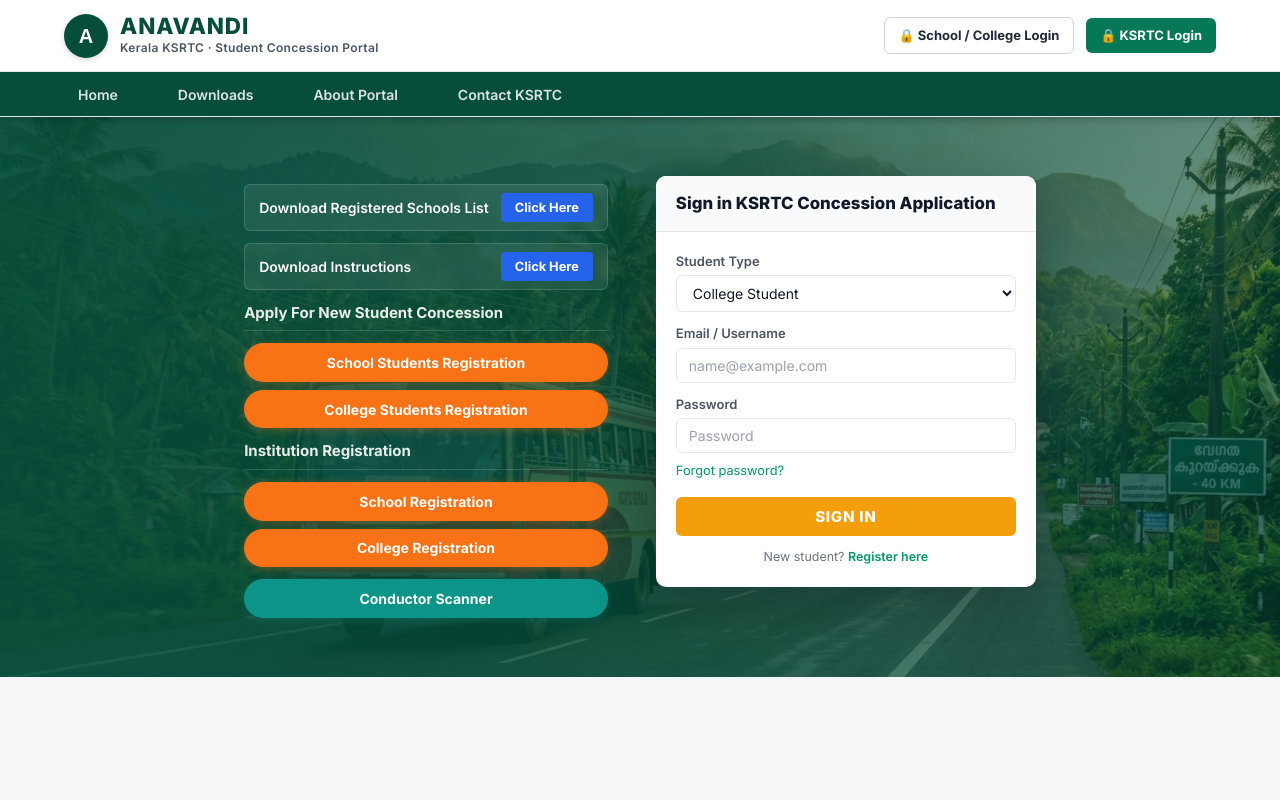
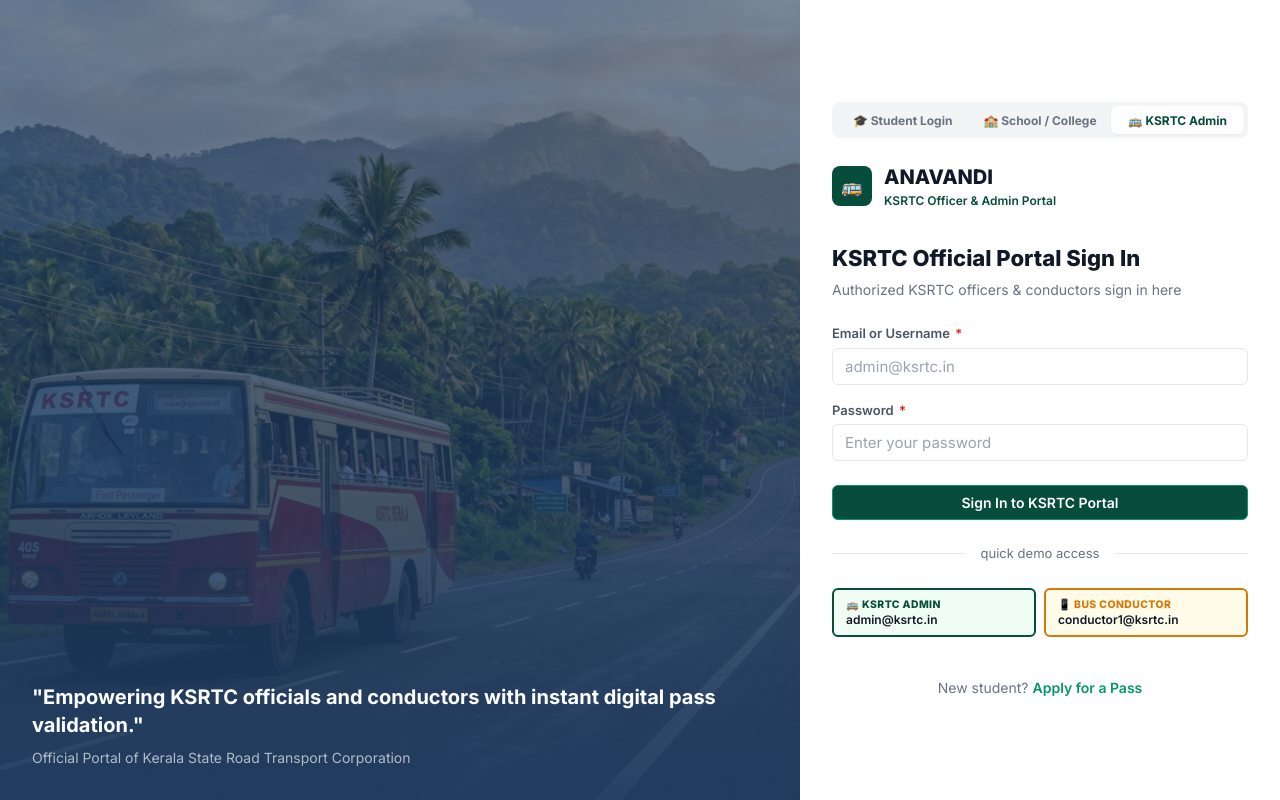
Before and after one commit to Veerakarthik-M/coderoad, a React (Vite) app in the folder client/: page /login/ksrtc in a window 1280 px wide. Before the commit this address led to /. Built offline with nearby package versions, Linux system fonts and the light colour scheme; no server answers.

Commit message:
Create dedicated separate login portals for School/College/University and KSRTC Officers

```diff
--- a/client/src/App.jsx
+++ b/client/src/App.jsx
@@ -58,6 +58,8 @@
       <Routes>
         <Route path="/" element={<Landing user={user} onAuth={handleAuth} />} />
         <Route path="/login" element={<Login onAuth={handleAuth} />} />
+        <Route path="/login/institution" element={<Login portal="institution" onAuth={handleAuth} />} />
+        <Route path="/login/ksrtc" element={<Login portal="ksrtc" onAuth={handleAuth} />} />
         <Route path="/register/student" element={<StudentRegister onAuth={handleAuth} />} />
         <Route path="/register/institution" element={<InstitutionRegister onAuth={handleAuth} />} />
 
--- a/client/src/components/Navbar.jsx
+++ b/client/src/components/Navbar.jsx
@@ -28,11 +28,11 @@
               </Link>
             ) : (
               <>
-                <Link to="/login" style={{ background: '#ffffff', color: '#1f2937', border: '1px solid #d1d5db', padding: '0.5rem 0.875rem', borderRadius: '6px', fontWeight: 700, fontSize: '0.8125rem', textDecoration: 'none', display: 'flex', alignItems: 'center', gap: '0.375rem' }} id="nav-school-login">
-                  🔒 School / College Login
+                <Link to="/login/institution" style={{ background: '#ffffff', color: '#1f2937', border: '1px solid #d1d5db', padding: '0.5rem 0.875rem', borderRadius: '6px', fontWeight: 700, fontSize: '0.8125rem', textDecoration: 'none', display: 'flex', alignItems: 'center', gap: '0.375rem' }} id="nav-school-login">
+                  🏫 School / College Login
                 </Link>
-                <Link to="/login" style={{ background: '#047857', color: '#ffffff', padding: '0.5rem 0.875rem', borderRadius: '6px', fontWeight: 700, fontSize: '0.8125rem', textDecoration: 'none', display: 'flex', alignItems: 'center', gap: '0.375rem' }} id="nav-ksrtc-login">
-                  🔒 KSRTC Login
+                <Link to="/login/ksrtc" style={{ background: '#047857', color: '#ffffff', padding: '0.5rem 0.875rem', borderRadius: '6px', fontWeight: 700, fontSize: '0.8125rem', textDecoration: 'none', display: 'flex', alignItems: 'center', gap: '0.375rem' }} id="nav-ksrtc-login">
+                  🚌 KSRTC Official Login
                 </Link>
               </>
             )}
--- a/client/src/pages/Login.jsx
+++ b/client/src/pages/Login.jsx
@@ -2,8 +2,9 @@
 import { useNavigate, Link } from 'react-router-dom';
 import { api } from '../api';
 
-export default function Login({ onAuth }) {
+export default function Login({ portal: propPortal, onAuth }) {
   const navigate = useNavigate();
+  const [activePortal, setActivePortal] = useState(propPortal || 'student');
   const [email, setEmail] = useState('');
   const [password, setPassword] = useState('');
   const [error, setError] = useState('');
@@ -48,29 +49,105 @@
     }
   };
 
+  const isInstitution = activePortal === 'institution';
+  const isKsrtc = activePortal === 'ksrtc';
+
   return (
     <div className="login-shell">
       <div className="login-left">
         <img src="/ksrtc-bus.jpg" alt="KSRTC Bus" className="login-left__bg" />
         <div className="login-left__overlay"></div>
         <div className="login-left__content">
-          <h2 className="login-left__quote">"Empowering students with seamless digital transit."</h2>
+          <h2 className="login-left__quote">
+            {isInstitution
+              ? '"Streamlining student verification for educational institutions across Kerala."'
+              : isKsrtc
+              ? '"Empowering KSRTC officials and conductors with instant digital pass validation."'
+              : '"Empowering students with seamless digital transit."'
+            }
+          </h2>
           <p className="login-left__sub">Official Portal of Kerala State Road Transport Corporation</p>
         </div>
       </div>
 
       <div className="login-right">
+        {/* Portal Switcher Tabs */}
+        <div style={{ display: 'flex', gap: '0.25rem', background: '#f3f4f6', padding: '4px', borderRadius: '8px', marginBottom: '1.5rem' }}>
+          <button
+            type="button"
+            onClick={() => setActivePortal('student')}
+            style={{
+              flex: 1,
+              padding: '0.4rem 0.5rem',
+              border: 'none',
+              borderRadius: '6px',
+              fontSize: '0.75rem',
+              fontWeight: 700,
+              background: activePortal === 'student' ? '#ffffff' : 'transparent',
+              color: activePortal === 'student' ? '#064e3b' : '#6b7280',
+              boxShadow: activePortal === 'student' ? '0 1px 2px rgba(0,0,0,0.05)' : 'none',
+              cursor: 'pointer'
+            }}
+          >
+            🎓 Student Login
+          </button>
+          <button
+            type="button"
+            onClick={() => setActivePortal('institution')}
+            style={{
+              flex: 1,
+              padding: '0.4rem 0.5rem',
+              border: 'none',
+              borderRadius: '6px',
+              fontSize: '0.75rem',
+              fontWeight: 700,
+              background: isInstitution ? '#ffffff' : 'transparent',
+              color: isInstitution ? '#059669' : '#6b7280',
+              boxShadow: isInstitution ? '0 1px 2px rgba(0,0,0,0.05)' : 'none',
+              cursor: 'pointer'
+            }}
+          >
+            🏫 School / College
+          </button>
+          <button
+            type="button"
+            onClick={() => setActivePortal('ksrtc')}
+            style={{
+              flex: 1,
+              padding: '0.4rem 0.5rem',
+              border: 'none',
+              borderRadius: '6px',
+              fontSize: '0.75rem',
+              fontWeight: 700,
+              background: isKsrtc ? '#ffffff' : 'transparent',
+              color: isKsrtc ? '#064e3b' : '#6b7280',
+              boxShadow: isKsrtc ? '0 1px 2px rgba(0,0,0,0.05)' : 'none',
+              cursor: 'pointer'
+            }}
+          >
+            🚌 KSRTC Admin
+          </button>
+        </div>
+
         <div className="login-logo">
-          <div className="login-logo__icon">A</div>
+          <div className="login-logo__icon" style={{ background: isInstitution ? '#059669' : '#064e3b' }}>
+            {isInstitution ? '🏫' : isKsrtc ? '🚌' : 'A'}
+          </div>
           <div>
             <div className="login-logo__name">ANAVANDI</div>
-            <div className="login-logo__tagline">Student Concession Pass</div>
+            <div className="login-logo__tagline" style={{ fontWeight: 600, color: isInstitution ? '#059669' : '#064e3b' }}>
+              {isInstitution ? 'Educational Institution Portal' : isKsrtc ? 'KSRTC Officer & Admin Portal' : 'Student Concession Pass'}
+            </div>
           </div>
         </div>
 
         <div>
-          <h1 className="login-form__title">Welcome back</h1>
-          <p className="login-form__subtitle">Sign in to your account to continue</p>
+          <h1 className="login-form__title">
+            {isInstitution ? 'School & College Portal Sign In' : isKsrtc ? 'KSRTC Official Portal Sign In' : 'Student Sign In'}
+          </h1>
+          <p className="login-form__subtitle">
+            {isInstitution ? 'Enter your institutional officer credentials to manage student passes' : isKsrtc ? 'Authorized KSRTC officers & conductors sign in here' : 'Sign in to access your digital concession pass'}
+          </p>
         </div>
 
         {error && (
@@ -88,7 +165,7 @@
               className="form-input"
               value={email}
               onChange={(e) => setEmail(e.target.value)}
-              placeholder="name@example.com"
+              placeholder={isInstitution ? 'admin@amrita.edu' : isKsrtc ? 'admin@ksrtc.in' : 'name@example.com'}
               autoComplete="username"
               required
             />
@@ -111,40 +188,75 @@
           <button
             type="submit"
             className="btn btn--primary"
-            style={{ width: '100%', justifyContent: 'center' }}
+            style={{ width: '100%', justifyContent: 'center', background: isInstitution ? '#059669' : '#064e3b' }}
             id="login-submit"
             disabled={loading}
           >
-            {loading ? <span className="spinner" /> : 'Sign In'}
+            {loading ? <span className="spinner" /> : isInstitution ? 'Sign In to College Portal' : isKsrtc ? 'Sign In to KSRTC Portal' : 'Sign In'}
           </button>
         </form>
 
-        <div className="divider">or quick login (demo)</div>
+        <div className="divider">quick demo access</div>
 
         <div className="quick-logins">
-          {[
-            { label: 'karthik@student.in', role: 'Student', email: 'karthik@student.in', id: 'quick-student' },
-            { label: 'admin@amrita.edu', role: 'Institution', email: 'admin@amrita.edu', id: 'quick-institution' },
-            { label: 'admin@ksrtc.in', role: 'Admin', email: 'admin@ksrtc.in', id: 'quick-admin' },
-            { label: 'conductor1@ksrtc.in', role: 'Conductor', email: 'conductor1@ksrtc.in', id: 'quick-conductor' },
-          ].map((acc) => (
+          {isInstitution ? (
             <button
-              key={acc.id}
-              id={acc.id}
-              onClick={() => quickLogin(acc.email)}
+              id="quick-institution"
+              onClick={() => quickLogin('admin@amrita.edu')}
               className="quick-login-btn"
+              style={{ border: '2px solid #059669', background: '#ecfdf5', gridColumn: '1 / -1' }}
               disabled={loading}
               type="button"
             >
-              <span className="quick-login-btn__role">{acc.role}</span>
-              {acc.label}
+              <span className="quick-login-btn__role" style={{ color: '#059669', fontWeight: 800 }}>🏫 College / School Admin (Demo)</span>
+              admin@amrita.edu
             </button>
-          ))}
+          ) : isKsrtc ? (
+            <>
+              <button
+                id="quick-admin"
+                onClick={() => quickLogin('admin@ksrtc.in')}
+                className="quick-login-btn"
+                style={{ border: '2px solid #064e3b', background: '#f0fdf4' }}
+                disabled={loading}
+                type="button"
+              >
+                <span className="quick-login-btn__role" style={{ color: '#064e3b', fontWeight: 800 }}>🚌 KSRTC Admin</span>
+                admin@ksrtc.in
+              </button>
+              <button
+                id="quick-conductor"
+                onClick={() => quickLogin('conductor1@ksrtc.in')}
+                className="quick-login-btn"
+                style={{ border: '2px solid #d97706', background: '#fefce8' }}
+                disabled={loading}
+                type="button"
+              >
+                <span className="quick-login-btn__role" style={{ color: '#d97706', fontWeight: 800 }}>📱 Bus Conductor</span>
+                conductor1@ksrtc.in
+              </button>
+            </>
+          ) : (
+            <button
+              id="quick-student"
+              onClick={() => quickLogin('karthik@student.in')}
+              className="quick-login-btn"
+              style={{ border: '2px solid #2563eb', background: '#eff6ff', gridColumn: '1 / -1' }}
+              disabled={loading}
+              type="button"
+            >
+              <span className="quick-login-btn__role" style={{ color: '#2563eb', fontWeight: 800 }}>🎓 Student (Demo)</span>
+              karthik@student.in
+            </button>
+          )}
         </div>
 
         <p style={{ textAlign: 'center', marginTop: '1rem', fontSize: '0.875rem', color: 'var(--text-muted)' }}>
-          New student?{' '}
-          <Link to="/register/student" style={{ color: 'var(--blue-600)', fontWeight: '600' }}>Apply for a Pass</Link>
+          {isInstitution ? (
+            <>New school or college? <Link to="/register/institution" style={{ color: '#059669', fontWeight: '600' }}>Register Institution</Link></>
+          ) : (
+            <>New student? <Link to="/register/student" style={{ color: 'var(--blue-600)', fontWeight: '600' }}>Apply for a Pass</Link></>
+          )}
         </p>
       </div>
     </div>
```
